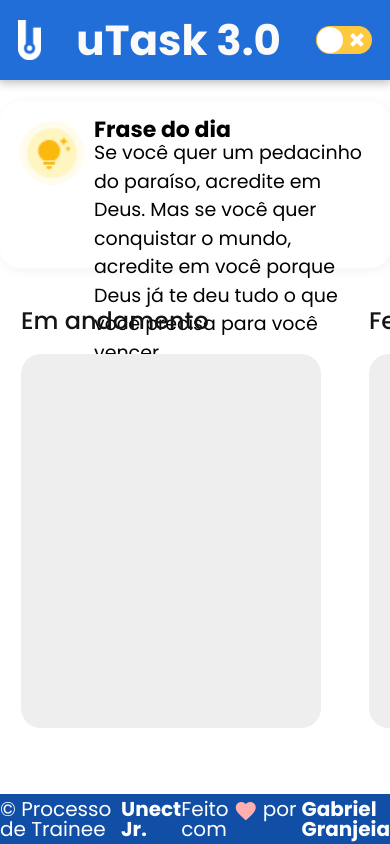
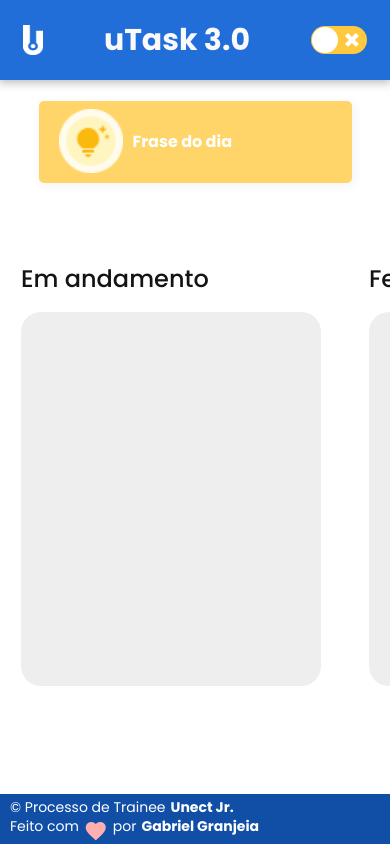
Before and after one commit to Gabriel-16n5/uTask-Trainee, a React (Vite) app: page /home in a window 390 px wide. Shown: the top 844 px of the page. Built offline with nearby package versions, Linux system fonts and the light colour scheme.

Commit message:
feat: some mobile layout kanban board

```diff
--- a/src/components/Footer.jsx
+++ b/src/components/Footer.jsx
@@ -19,12 +19,22 @@ const Footer = styled.div`
     bottom: 0;
     left: 0;
     z-index: 1000;
+    @media screen and (max-width: 480px) {
+        justify-content: center;
+        align-items: start;
+        flex-direction:column;
+}
     p{
         display: flex;
         font-family: Poppins;
         font-size: 20px;
         text-align: left;
         color: #FFFFFF;
+        @media screen and (max-width: 480px) {
+            font-size: 14px;
+            margin-left:10px;
+            margin-top:5px;
+}
         span{
             margin-left: 5px;
             margin-right: 5px;
--- a/src/components/MainNavBar.jsx
+++ b/src/components/MainNavBar.jsx
@@ -51,8 +51,12 @@ const MainNav = styled.div`
         height: 40px;
         top: 20px;
         left: 160px;
-        gap: 0px;
-        opacity: 0px;
+        @media screen and (max-width: 480px){
+            width: 20px;
+            height: 30px;
+            top: 10px;
+            left: 160px;
+}
     }
 `
 
@@ -63,6 +67,11 @@ const Title = styled.h1`
     font-weight: 700;
     line-height: 63px;
     text-align: center;
+    width: 45vw;
+    height: auto;
+    @media screen and (max-width: 480px){
+        font-size:30px;
+}
 `
 
 const Button = styled.div`
--- a/src/pages/HomePage.jsx
+++ b/src/pages/HomePage.jsx
@@ -9,6 +9,10 @@ export default function HomePage() {
     return (
           <PageContainer>
             <MainNavBar/>
+            <FraseDoDiaContainerMobile>
+              <Icon><img src={icon} alt="icon"></img></Icon>
+              <FraseDoDiaTitleMobile>Frase do dia</FraseDoDiaTitleMobile>
+            </FraseDoDiaContainerMobile>
             <FraseDoDiaContainer>
               <Icon><img src={icon} alt="icon"></img></Icon>
               <FraseDoDiaContent>
@@ -38,6 +42,15 @@ export default function HomePage() {
     text-align: left;
   `;
 
+const FraseDoDiaTitleMobile = styled.h4`
+    font-family: Poppins;
+    font-size: 16px;
+    font-weight: 700;
+    line-height: 18px;
+    text-align: left;
+    color: #FFFFFF;
+`;
+
   const FraseDoDia = styled.p`
       font-family: Poppins;
       font-size: 19px;
@@ -57,6 +70,28 @@ export default function HomePage() {
   margin-bottom:20px;
   height:15vh;
   margin-top:12vh;
+  @media screen and (max-width: 1279px), (max-height: 719px) {
+        display:none;
+}
+`;
+
+  const FraseDoDiaContainerMobile = styled.div`
+    background-color: #FFD569;
+    display: flex;
+    justify-content:start;
+    align-items:center;
+    padding: 20px;
+    border-radius: 5px;
+    width: 70vw;
+    max-width: 600px;
+    border-radius: 5px 5px 5px 5px;
+    box-shadow: 2px 2px 10px 2px #0000000A;
+    margin-bottom:20px;
+    height:5vh;
+    margin-top:12vh;
+    @media screen and (max-width: 1279px), (max-height: 719px) {
+          display:show;
+}
 `;
 
   const FraseDoDiaContent = styled.div`
```
